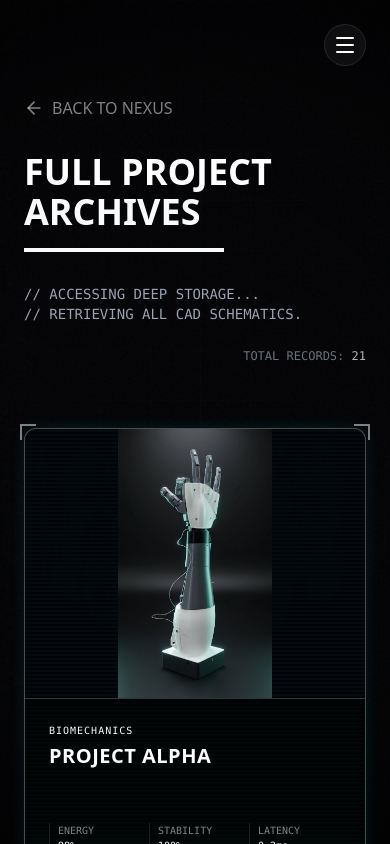
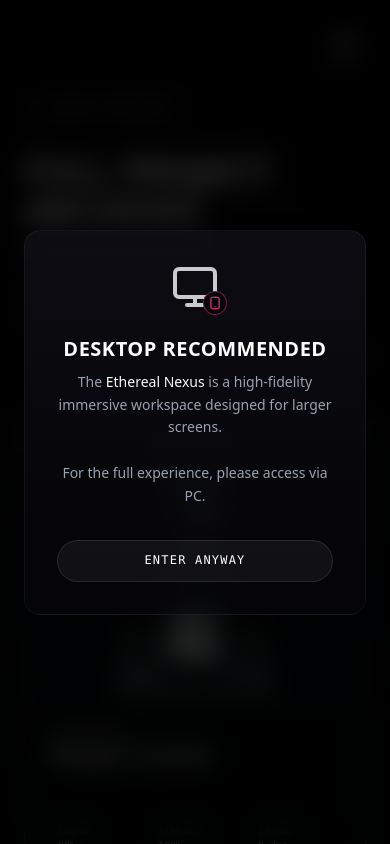
Before and after one commit to me7Ayushrana/Ehereal-Nexus, a Next.js app: page /projects in a window 390 px wide. Shown: the top 844 px of the page. Built offline with nearby package versions, Linux system fonts and the light colour scheme.

Commit message:
feat: add MobileNotice component
- Prompts mobile users to switch to PC for best experience

- Integrated into RootLayout with dismiss functionality

```diff
--- a/app/layout.tsx
+++ b/app/layout.tsx
@@ -9,6 +9,7 @@
 import StarfieldBackground from "@/components/StarfieldBackground";
 import AlienOverlay from "@/components/AlienOverlay";
 import AlienGlyphs from "@/components/AlienGlyphs";
+import MobileNotice from "@/components/MobileNotice";
 // ...
 
 const inter = Inter({
@@ -42,6 +43,7 @@
       >
         <SmoothScroll>
           <Preloader />
+          <MobileNotice />
           <CustomCursor />
           <AlienOverlay />
           <AlienGlyphs />
--- /dev/null
+++ b/components/MobileNotice.tsx
@@ -0,0 +1,69 @@
+"use client";
+
+import { motion, AnimatePresence } from "framer-motion";
+import { useState, useEffect } from "react";
+import { Monitor, Smartphone } from "lucide-react";
+
+export default function MobileNotice() {
+    const [isVisible, setIsVisible] = useState(false);
+    const [mounted, setMounted] = useState(false);
+
+    useEffect(() => {
+        setMounted(true);
+        // Check if already dismissed
+        const dismissed = sessionStorage.getItem("mobile-notice-dismissed");
+        if (!dismissed) {
+            setIsVisible(true);
+        }
+    }, []);
+
+    const handleDismiss = () => {
+        setIsVisible(false);
+        sessionStorage.setItem("mobile-notice-dismissed", "true");
+    };
+
+    if (!mounted) return null;
+
+    return (
+        <AnimatePresence>
+            {isVisible && (
+                <motion.div
+                    initial={{ opacity: 0 }}
+                    animate={{ opacity: 1 }}
+                    exit={{ opacity: 0 }}
+                    transition={{ duration: 0.5 }}
+                    className="fixed inset-0 z-[90] md:hidden flex items-center justify-center p-6 bg-black/80 backdrop-blur-md"
+                >
+                    <motion.div
+                        initial={{ scale: 0.9, y: 20 }}
+                        animate={{ scale: 1, y: 0 }}
+                        exit={{ scale: 0.9, y: 20 }}
+                        className="glass-card max-w-sm w-full p-8 rounded-2xl flex flex-col items-center text-center border border-neon-cyan/20 shadow-[0_0_30px_-5px_var(--color-neon-cyan)]"
+                    >
+                        <div className="mb-6 relative">
+                            <Monitor size={48} className="text-neon-cyan opacity-80" />
+                            <Smartphone size={24} className="text-pink-500 absolute -bottom-1 -right-2 bg-black rounded-full p-1 border border-pink-500/50" />
+                        </div>
+
+                        <h2 className="text-xl font-display font-bold text-white mb-2 tracking-wide">
+                            DESKTOP RECOMMENDED
+                        </h2>
+
+                        <p className="text-sm text-gray-400 mb-8 leading-relaxed">
+                            The <span className="text-neon-cyan">Ethereal Nexus</span> is a high-fidelity immersive workspace designed for larger screens.
+                            <br /><br />
+                            For the full experience, please access via PC.
+                        </p>
+
+                        <button
+                            onClick={handleDismiss}
+                            className="px-6 py-3 rounded-full bg-white/5 border border-white/10 text-xs font-mono tracking-widest text-white hover:bg-neon-cyan/20 hover:border-neon-cyan/50 transition-all duration-300 w-full"
+                        >
+                            ENTER ANYWAY
+                        </button>
+                    </motion.div>
+                </motion.div>
+            )}
+        </AnimatePresence>
+    );
+}
```
